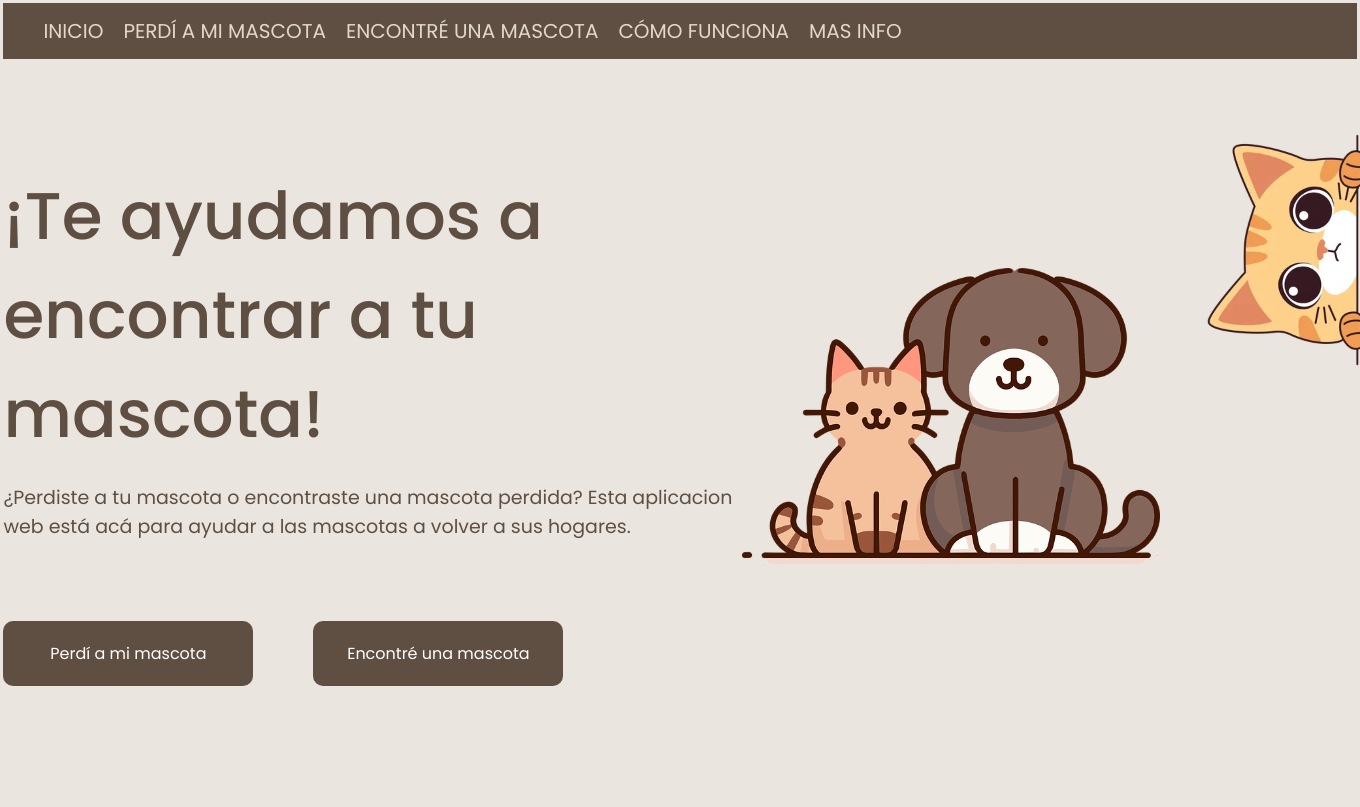
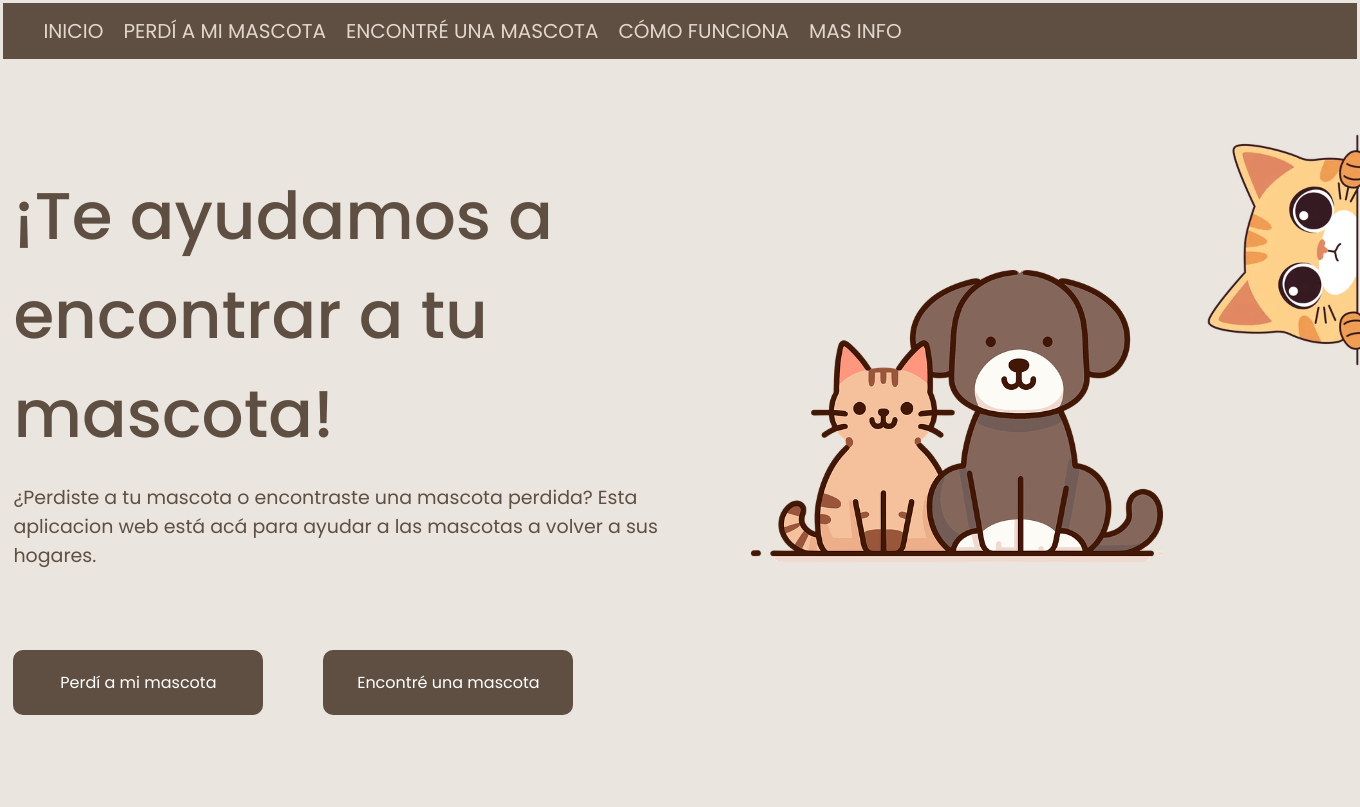
Before and after one commit to Jtissera/mascotas-perdidas, a Flask app: page / in a window 1360 px wide; the page is wider, and only the part inside the window is pictured. Run offline with Flask 3, Linux system fonts and the light colour scheme.

Commit message:
agrega el padding segun dise;o

```diff
--- a/frontend/static/css/style.css
+++ b/frontend/static/css/style.css
@@ -1,6 +1,6 @@
 /* * {
     outline: 1px solid red;
-} descomentar para poder ver todos los bordes de los elementos*/
+} */
 
 body {
     background-color: #EAE6DF;
@@ -8,7 +8,7 @@ body {
     margin: 0.25%;
     align-items: center;
     height: 100vh;
-    justify-content: center;
+    justify-content: start;
 }
 
 #navbar {
@@ -55,6 +55,7 @@ body {
     width: 40%;
     margin-right: 150px;
     margin-left: 100px;
+    padding: 10px;
 }
 
 #right_home {
```
